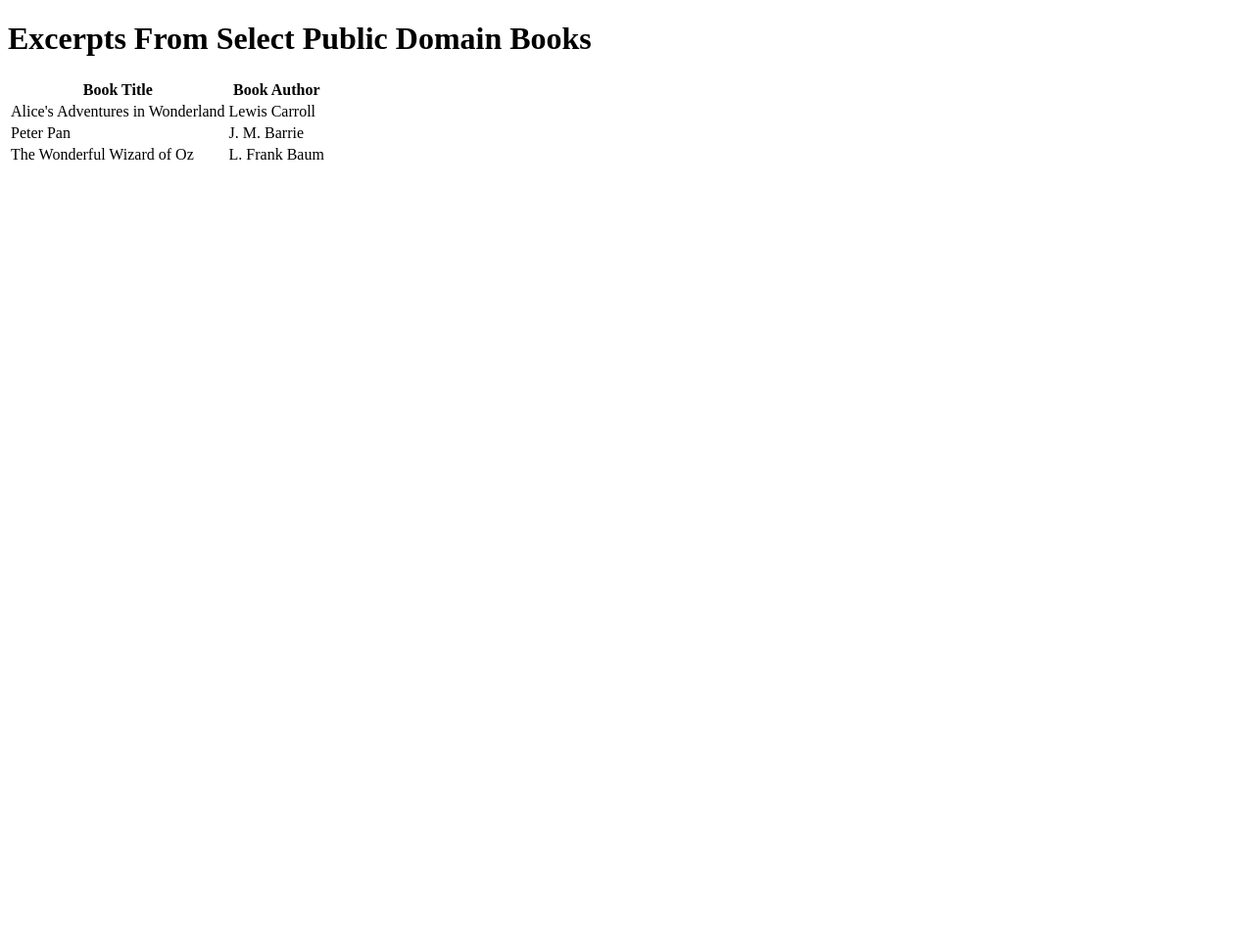
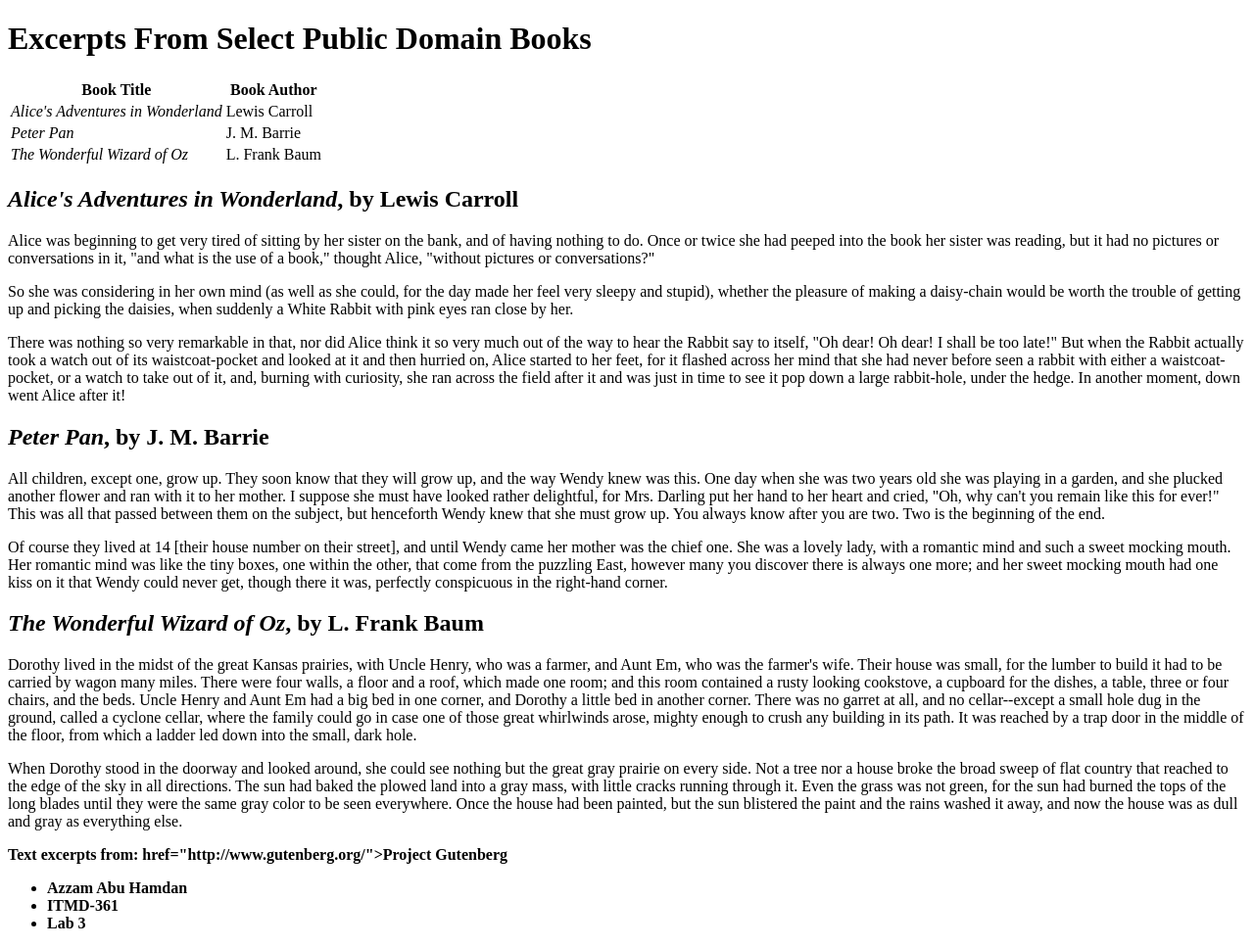
Before and after one commit to AzzamA1/Lab3, a plain HTML site: page index.html in a window 1280 px wide. Shown: the whole page at 98% size. Before the commit the page ends 800 px from the top, so only its background shows below. Drawn offline with Linux system fonts and the light colour scheme.

Commit message:
Added Headings, Paragraphs, Italic Text, Bold Text, Hyperlink, Bulleted List

```diff
--- a/index.html
+++ b/index.html
@@ -1,8 +1,8 @@
 <!DOCTYPE html>
 <html lang="en">
 <head>
-	<meta charset="UTF-8">
-	<title>ITMD-361 Internet Technologies and Web Design</title>
+  <meta charset="UTF-8">
+  <title>Excerpts From Select Public Domain Books</title>
 </head>
 <body>
   <h1>Excerpts From Select Public Domain Books</h1>
@@ -12,18 +12,33 @@
 	  <th>Book Author</th>
 	</tr>
 	<tr>
-	  <td>Alice's Adventures in Wonderland</td>
+	  <td><i>Alice's Adventures in Wonderland</i></td>
 	  <td>Lewis Carroll</td>
 	</tr>
 	<tr>
-	  <td>Peter Pan</td>
+	  <td><i>Peter Pan</i></td>
 	  <td>J. M. Barrie</td>
 	</tr>
 	<tr>
-	  <td>The Wonderful Wizard of Oz</td>
+	  <td><i>The Wonderful Wizard of Oz</i></td>
 	  <td>L. Frank Baum</td>
 	</tr>
   </table>
-
+  <h2><i>Alice's Adventures in Wonderland</i>, by Lewis Carroll</h2>
+  <p>Alice was beginning to get very tired of sitting by her sister on the bank, and of having nothing to do. Once or twice she had peeped into the book her sister was reading, but it had no pictures or conversations in it, "and what is the use of a book," thought Alice, "without pictures or conversations?"</p>
+  <p>So she was considering in her own mind (as well as she could, for the day made her feel very sleepy and stupid), whether the pleasure of making a daisy-chain would be worth the trouble of getting up and picking the daisies, when suddenly a White Rabbit with pink eyes ran close by her.</p>
+  <p>There was nothing so very remarkable in that, nor did Alice think it so very much out of the way to hear the Rabbit say to itself, "Oh dear! Oh dear! I shall be too late!" But when the Rabbit actually took a watch out of its waistcoat-pocket and looked at it and then hurried on, Alice started to her feet, for it flashed across her mind that she had never before seen a rabbit with either a waistcoat-pocket, or a watch to take out of it, and, burning with curiosity, she ran across the field after it and was just in time to see it pop down a large rabbit-hole, under the hedge. In another moment, down went Alice after it!</p>
+  <h2><i>Peter Pan</i>, by J. M. Barrie</h2>
+  <p>All children, except one, grow up. They soon know that they will grow up, and the way Wendy knew was this. One day when she was two years old she was playing in a garden, and she plucked another flower and ran with it to her mother. I suppose she must have looked rather delightful, for Mrs. Darling put her hand to her heart and cried, "Oh, why can't you remain like this for ever!" This was all that passed between them on the subject, but henceforth Wendy knew that she must grow up. You always know after you are two. Two is the beginning of the end.</p>
+  <p>Of course they lived at 14 [their house number on their street], and until Wendy came her mother was the chief one. She was a lovely lady, with a romantic mind and such a sweet mocking mouth. Her romantic mind was like the tiny boxes, one within the other, that come from the puzzling East, however many you discover there is always one more; and her sweet mocking mouth had one kiss on it that Wendy could never get, though there it was, perfectly conspicuous in the right-hand corner.</p>
+  <h2><i>The Wonderful Wizard of Oz</i>, by L. Frank Baum</h2>
+  <p>Dorothy lived in the midst of the great Kansas prairies, with Uncle Henry, who was a farmer, and Aunt Em, who was the farmer's wife.  Their house was small, for the lumber to build it had to be carried by wagon many miles.  There were four walls, a floor and a roof, which made one room; and this room contained a rusty looking cookstove, a cupboard for the dishes, a table, three or four chairs, and the beds.  Uncle Henry and Aunt Em had a big bed in one corner, and Dorothy a little bed in another corner.  There was no garret at all, and no cellar--except a small hole dug in the ground, called a cyclone cellar, where the family could go in case one of those great whirlwinds arose, mighty enough to crush any building in its path.  It was reached by a trap door in the middle of the floor, from which a ladder led down into the small, dark hole.</p>
+  <p>When Dorothy stood in the doorway and looked around, she could see nothing but the great gray prairie on every side.  Not a tree nor a house broke the broad sweep of flat country that reached to the edge of the sky in all directions.  The sun had baked the plowed land into a gray mass, with little cracks running through it.  Even the grass was not green, for the sun had burned the tops of the long blades until they were the same gray color to be seen everywhere.  Once the house had been painted, but the sun blistered the paint and the rains washed it away, and now the house was as dull and gray as everything else.</p>
+  <p><b>Text excerpts from:<a> href="http://www.gutenberg.org/">Project Gutenberg</a></b></p>
+  <ul>
+    <li><b>Azzam Abu Hamdan</b></li>
+	<li><b>ITMD-361</b></li>
+	<li><b>Lab 3</b></li>
+  </ul>
 </body>
 </html>
```
